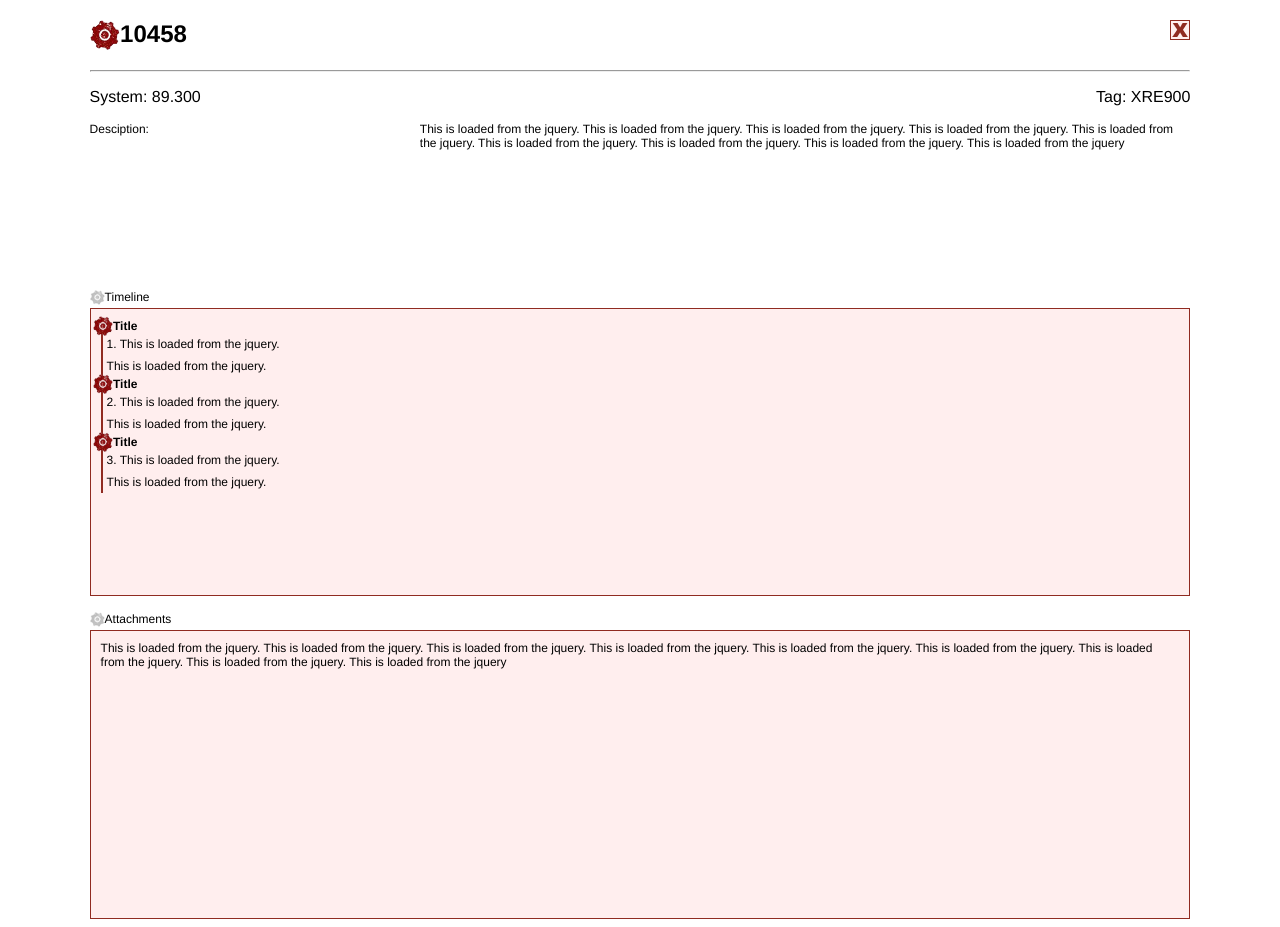
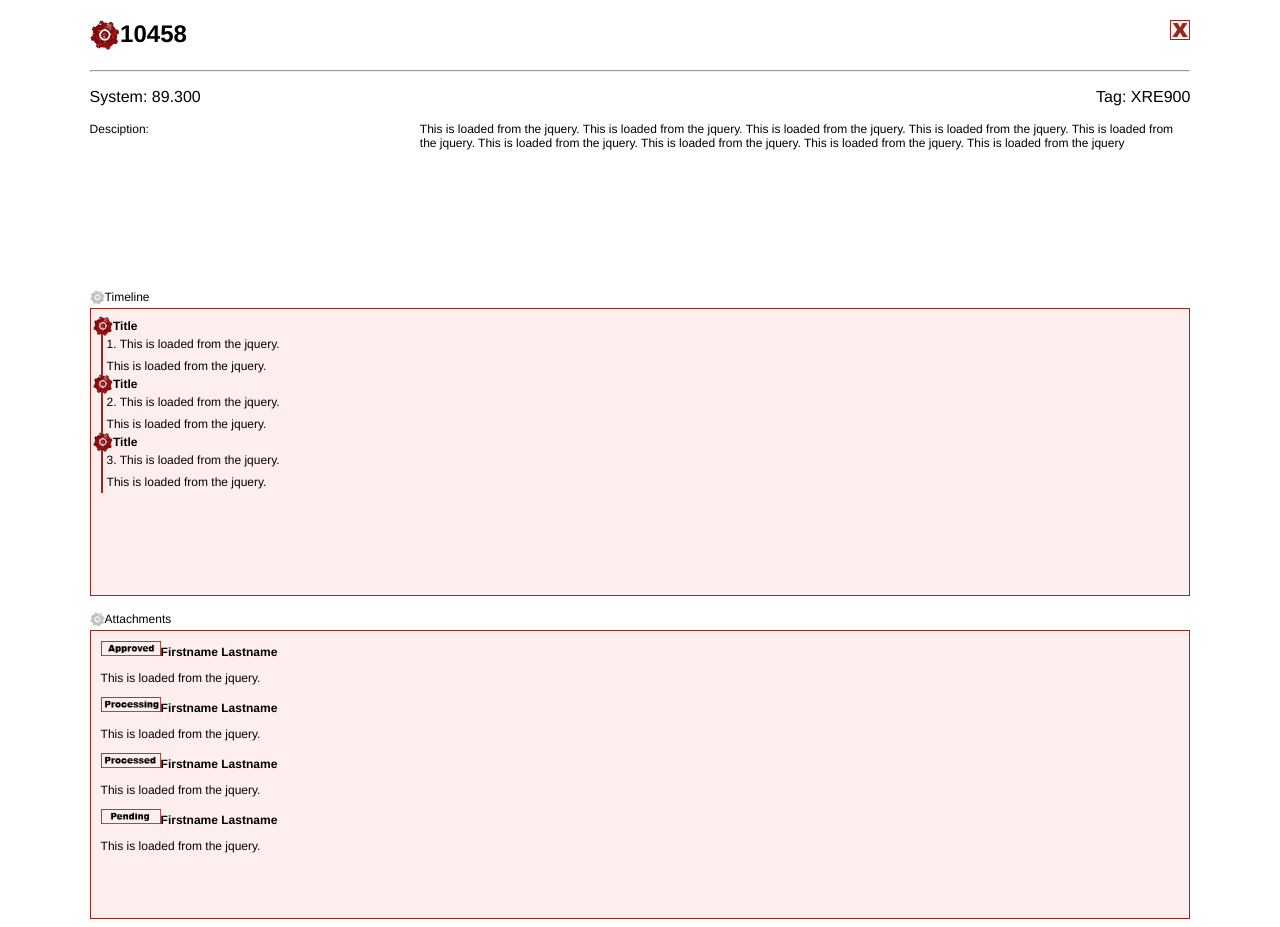
Before and after one commit to ethanmitchell/Maintweb_new, a plain HTML site: page www/CaseOverview.html in a window 1280 px wide. Drawn offline with Linux system fonts and the light colour scheme.

Commit message:
Added State Images

```diff
--- a/CordovaSourceDictionary.xml
+++ b/CordovaSourceDictionary.xml
@@ -2,6 +2,7 @@
 <!-- This file is auto-generated, do not edit! -jm -->
 <CordovaSourceDictionary>
     <FilePath Value="www\CaseOverview.html"/>
+    <FilePath Value="www\images\approved.png"/>
     <FilePath Value="www\images\contact.png"/>
     <FilePath Value="www\images\exit.png"/>
     <FilePath Value="www\images\gear.png"/>
@@ -10,6 +11,9 @@
     <FilePath Value="www\images\maintweb_logo_generic.png"/>
     <FilePath Value="www\images\not_initiated.png"/>
     <FilePath Value="www\images\orange_case.png"/>
+    <FilePath Value="www\images\pending.png"/>
+    <FilePath Value="www\images\processed.png"/>
+    <FilePath Value="www\images\processing.png"/>
     <FilePath Value="www\images\wireless.png"/>
     <FilePath Value="www\javascript\jquery.js"/>
     <FilePath Value="www\javascript\jquery.tabify.js"/>
--- a/www/CaseOverview.html
+++ b/www/CaseOverview.html
@@ -73,7 +73,24 @@
                     }
 
                 function fillAttachments() {
-                    $('.attachments').html('This is loaded from the jquery. This is loaded from the jquery. This is loaded from the jquery. This is loaded from the jquery. This is loaded from the jquery. This is loaded from the jquery. This is loaded from the jquery. This is loaded from the jquery. This is loaded from the jquery');
+                    $i = 1;
+                    while ($i < 5) {
+                        var image;
+                    if($i==1){
+                    image = "approved.png";}
+                    else if($i==2){
+                    image = "processing.png";}
+                    else if($i==3){
+                    image = "processed.png";}
+                    else if($i==4){
+                    image = "pending.png";}
+
+
+                        $('.attachments').append('<img class="statusImage" src="images/' + image + '" height="15px" /><b>Firstname Lastname</b>');
+                        $('.attachments').append('<p>This is loaded from the jquery.</p>');
+
+                        $i++;
+                    }
                     }
 
 
```
Also changed, not shown: obj/Debug/XapCacheFile.xml (+9 -5 lines), www/images/approved.png (added), www/images/pending.png (added), www/images/processed.png (added), www/images/processing.png (added), 7 other files.
